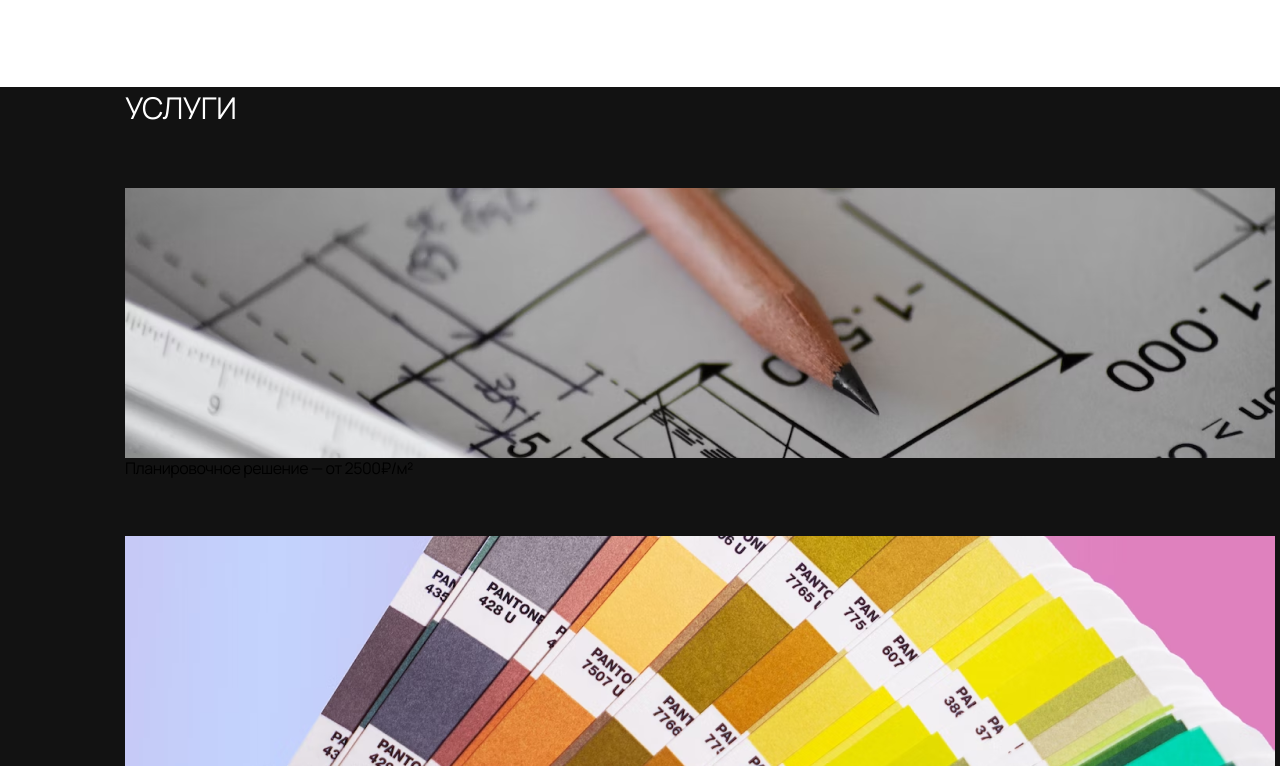
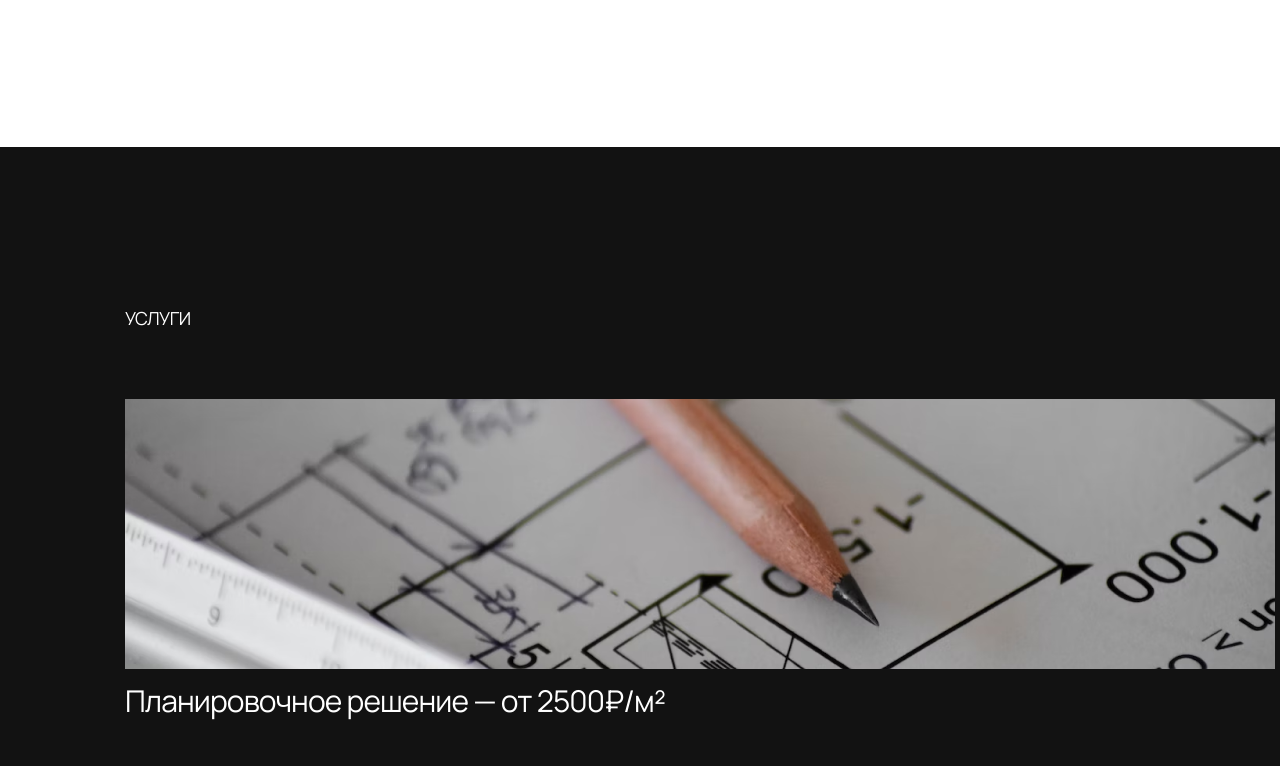
Before and after one commit to MHGV/Metrika, a plain HTML site: page index.html in a window 1280 px wide. Shown: the part 3574-4340 px from the top of the page. Drawn offline with Linux system fonts and the light colour scheme.

Commit message:
Add files via upload

```diff
--- a/index.html
+++ b/index.html
@@ -69,7 +69,7 @@
     </section>
     <section class="services">
       <div class="container_black">
-        <h2 class="services_black-text">Услуги</h2>
+        <h2 class="services_white-text">Услуги</h2>
         <ul class="services_list">
           <li class="services_list">
             <img
--- a/style.css
+++ b/style.css
@@ -141,11 +141,11 @@ h2 {
   margin-top: 34px;
 }
 
-.services_black-text {
-  margin-top: 15px;
+.services_white-text {
+  padding-top: 151px;
   font-style: normal;
   font-weight: 400;
-  font-size: 30px;
+  font-size: 18px;
   line-height: 41px;
   color: #ffffff;
 }
@@ -159,3 +159,10 @@ h2 {
   text-transform: uppercase;
   color: #ffffff;
 }
+
+.services__text {
+  margin-top: 15px;
+  font-size: 30px;
+  letter-spacing: -0.9px;
+  color: #fff;
+}
```
